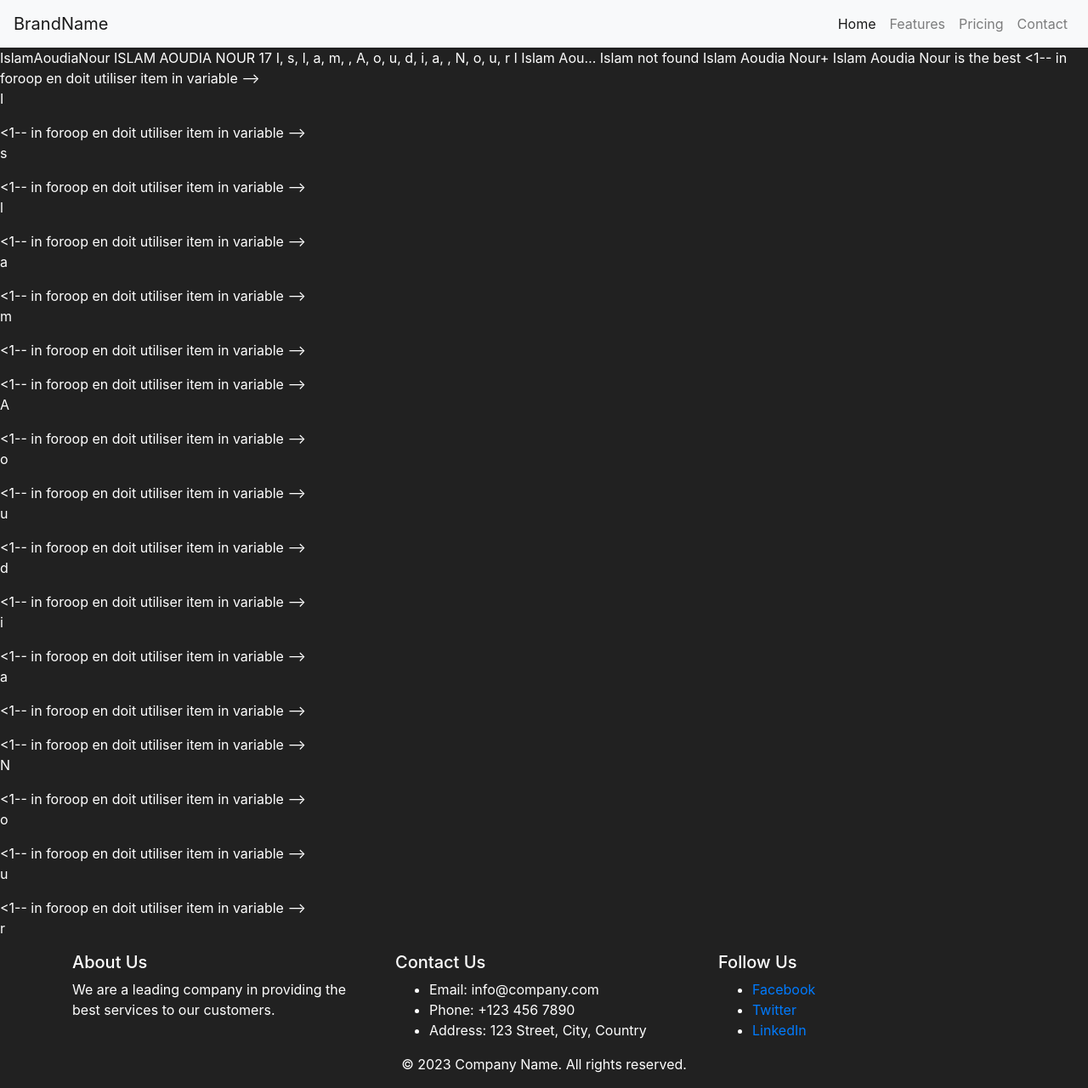
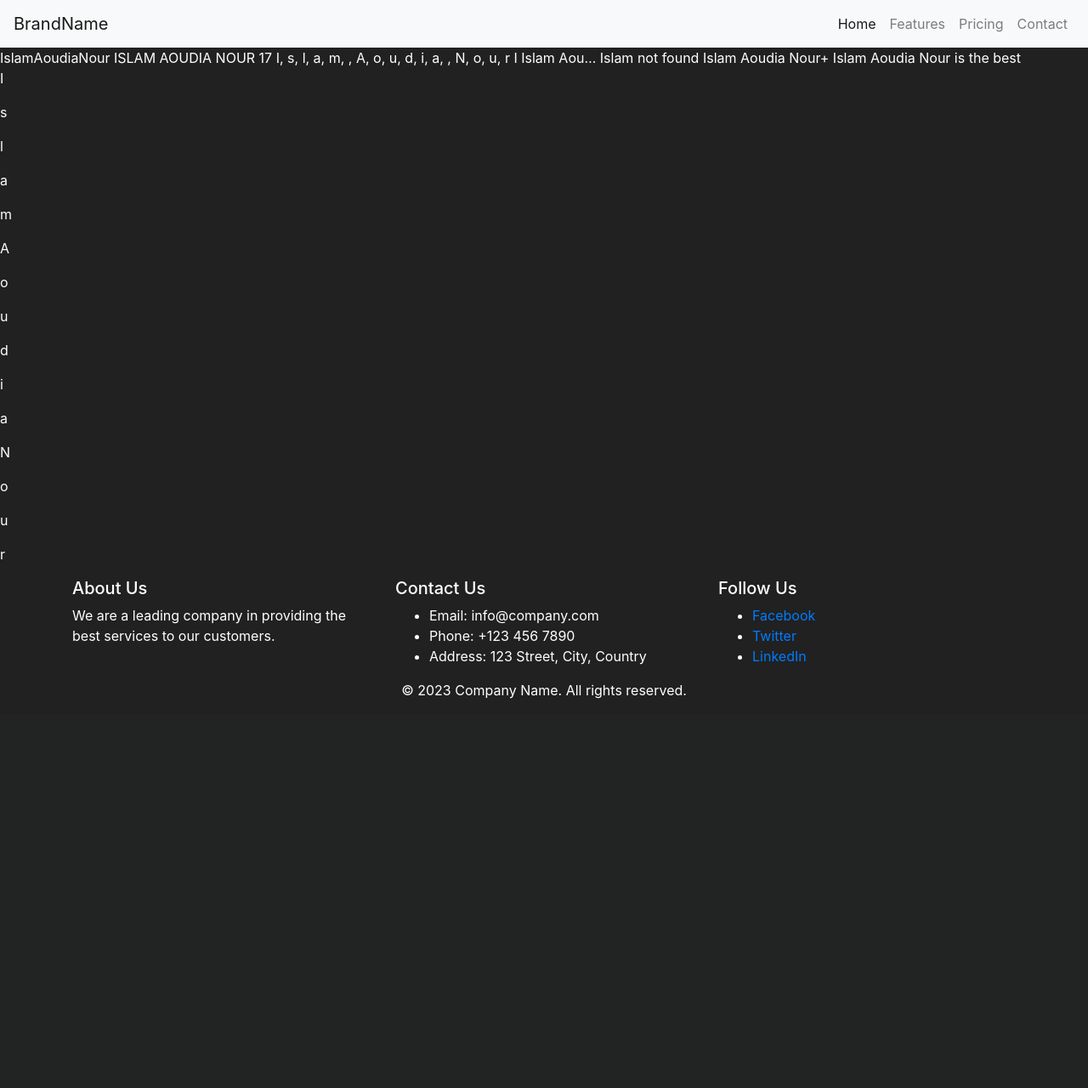
Before and after one commit to NorIslam04/Pyhton-Django, a Django app: page / in a window 1280 px wide. Shown: the whole page at 85% size. After the commit the page ends 822 px from the top, so only its background shows below. Run offline with Django 5.2, Linux system fonts and the light colour scheme; some libraries are stand-ins or nearby versions.

Commit message:
nothing to commit, working tree clean

```diff
--- a/manage.py
+++ b/manage.py
@@ -1,4 +1,4 @@
-#!/usr/bin/env python
+
 """Django's command-line utility for administrative tasks."""
 import os
 import sys
--- a/templates/pages/index.html
+++ b/templates/pages/index.html
@@ -1,7 +1,6 @@
 {% extends 'base.html' %}
 
 {% block content %}
-
 
 {{name | cut:' '}}
 {{name | upper}}
@@ -20,7 +19,7 @@
 {%endif%}
 
 
-{% for item in name %}  <1-- in foroop en doit utiliser item in variable   -->
+{% for item in name %}  <!-- in foroop en doit utiliser item in variable   -->
     <p>{{ item }}</p>
 {% endfor %}
 
```
